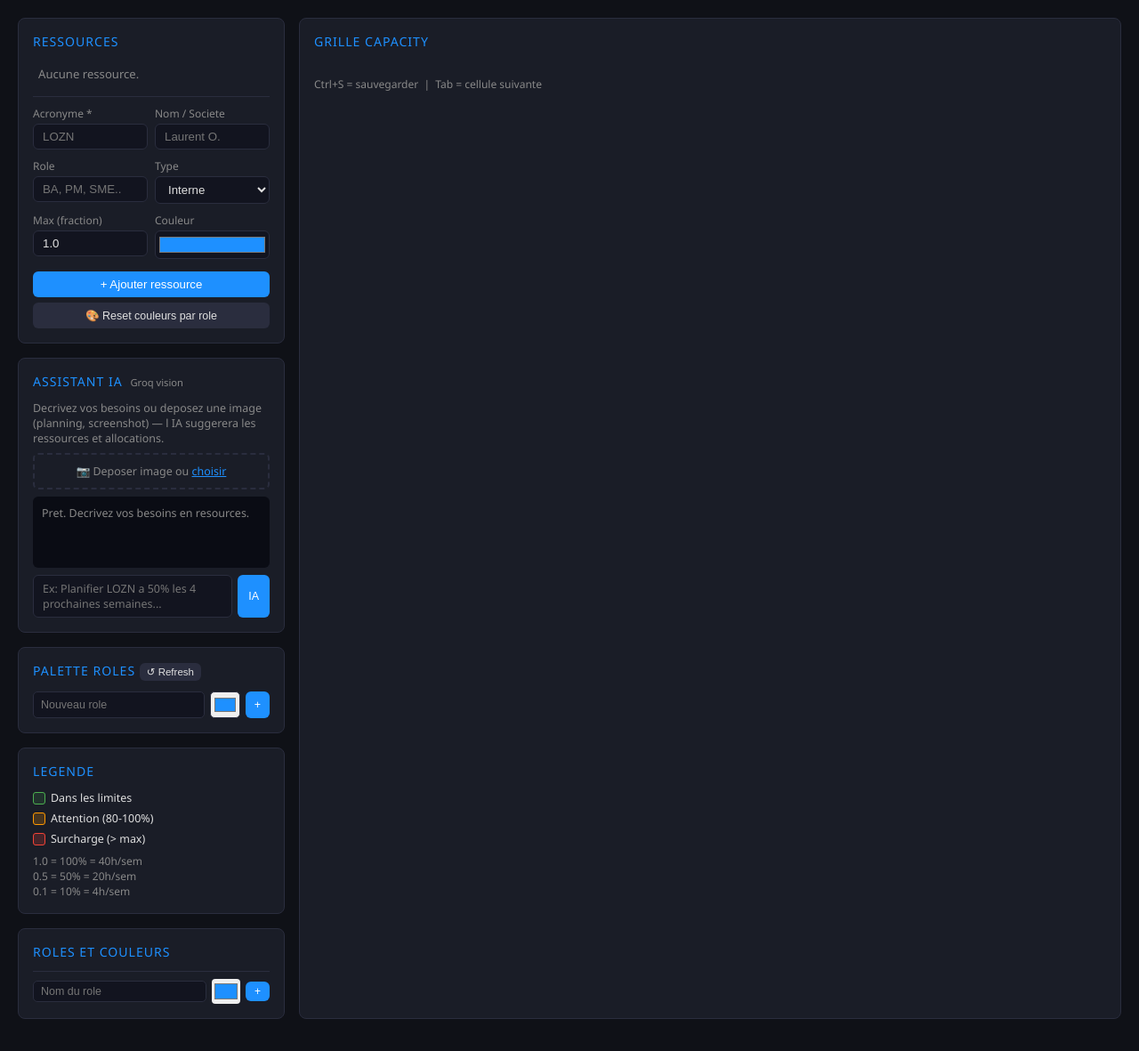
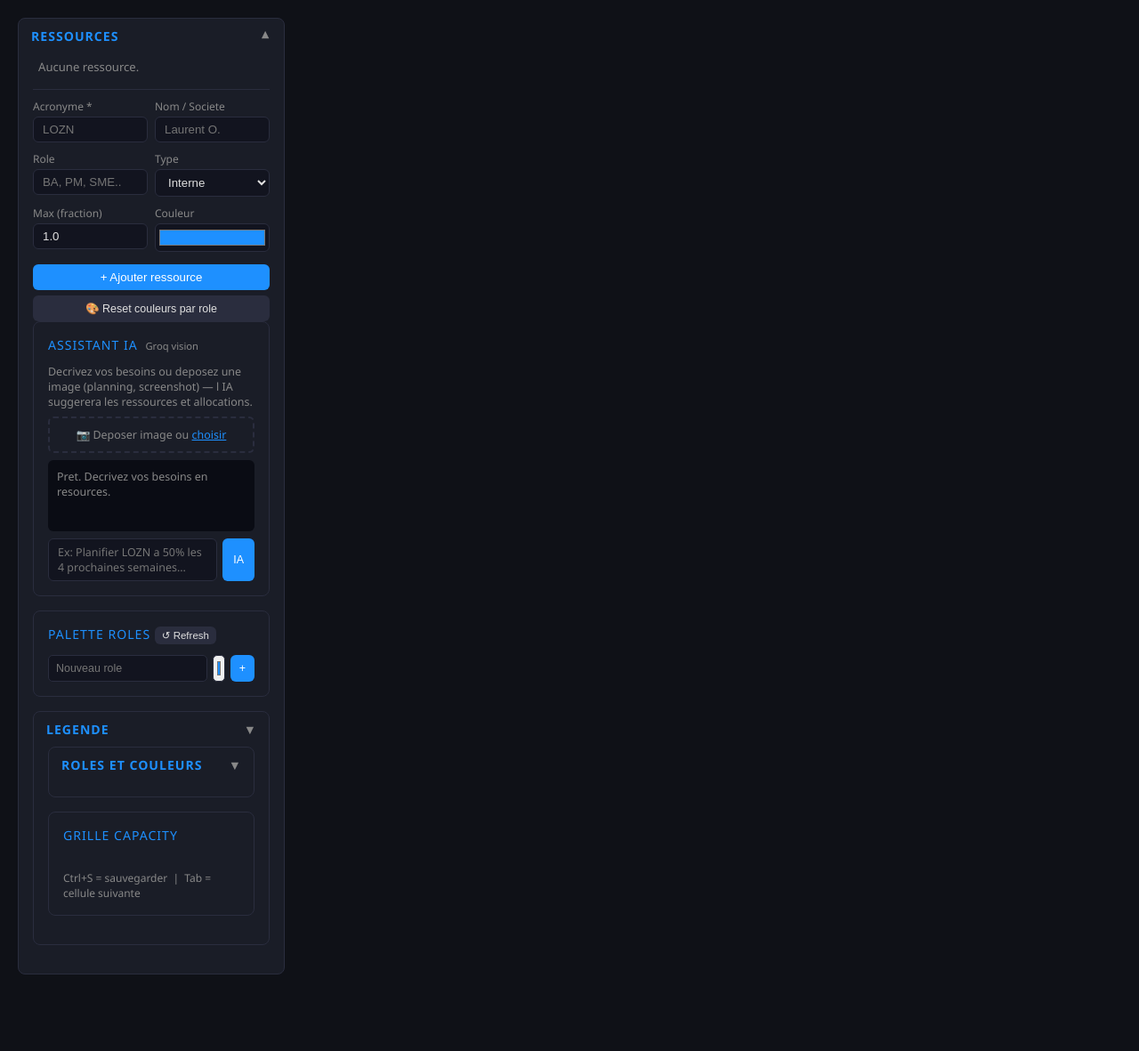
Before and after one commit to beyp/ProjectMind, a Python web app: template templates/capacity.html in a window 1280 px wide. Shown: the part 52-1233 px from the top of the page at 89% size. After the commit the page ends 1147 px from the top, so only its background shows below. Run offline with Jinja, Linux system fonts and the light colour scheme; the template is opened without the code that fills it, so the values that code supplies are empty.

Commit message:
feat: accordion sidebar in capacity planning - collapsible sections with localStorage state

```diff
--- a/templates/capacity.html
+++ b/templates/capacity.html
@@ -26,6 +26,27 @@
 .card{background:var(--card);border:1px solid var(--border);border-radius:8px;padding:16px;margin-bottom:16px;}
 .card-ttl{color:var(--accent);font-size:0.88rem;text-transform:uppercase;
   letter-spacing:1px;margin-bottom:12px;}
+/* Accordéon */
+.acc-header{
+  display:flex;align-items:center;justify-content:space-between;
+  cursor:pointer;padding:10px 14px;margin:-16px -16px 0 -16px;
+  border-radius:8px 8px 0 0;user-select:none;
+  transition:background 0.15s;
+}
+.acc-header:hover{background:color-mix(in srgb,var(--accent) 8%,transparent);}
+.acc-header .acc-title{
+  color:var(--accent);font-size:0.88rem;text-transform:uppercase;
+  letter-spacing:1px;font-weight:600;
+}
+.acc-header .acc-arrow{
+  color:var(--dim);font-size:0.9rem;transition:transform 0.2s;flex-shrink:0;
+}
+.acc-header.open .acc-arrow{transform:rotate(180deg);}
+.acc-body{overflow:hidden;transition:max-height 0.3s ease, opacity 0.2s;
+  max-height:2000px;opacity:1;}
+.acc-body.closed{max-height:0;opacity:0;pointer-events:none;}
+.card.acc-card{padding-top:0;}
+.card.acc-card .acc-body{padding-top:14px;}
 .fg{margin-bottom:10px;}
 .fg label{display:block;font-size:0.75rem;color:var(--dim);margin-bottom:3px;}
 .fg input,.fg select{width:100%;background:#12141f;border:1px solid var(--border);
@@ -91,7 +112,11 @@
   <!-- Panneau gauche -->
   <div>
     <div class="card">
-      <div class="card-ttl">Ressources</div>
+      <div class="acc-header open" id="acc-resources-hdr" onclick="toggleAcc('acc-resources')">
+  <span class="acc-title">Ressources</span>
+  <span class="acc-arrow">&#x25BC;</span>
+</div>
+<div class="acc-body" id="acc-resources-body">
       <div id="res-list">
         {% for res in resources %}
         <div class="res-item" data-id="{{ res.id }}">
@@ -232,7 +257,11 @@
     </div>
 
     <div class="card">
-      <div class="card-ttl">Legende</div>
+      <div class="acc-header " id="acc-legend-hdr" onclick="toggleAcc('acc-legend')">
+  <span class="acc-title">Legende</span>
+  <span class="acc-arrow">&#x25BC;</span>
+</div>
+<div class="acc-body closed" id="acc-legend-body">
       <div class="leg"><div class="leg-dot" style="background:color-mix(in srgb,var(--green) 15%,transparent);border:1px solid var(--green);"></div>Dans les limites</div>
       <div class="leg"><div class="leg-dot" style="background:color-mix(in srgb,var(--orange) 20%,transparent);border:1px solid var(--orange);"></div>Attention (80-100%)</div>
       <div class="leg"><div class="leg-dot" style="background:color-mix(in srgb,var(--red) 20%,transparent);border:1px solid var(--red);"></div>Surcharge (&gt; max)</div>
@@ -245,7 +274,11 @@
 
     <!-- Gestion des rôles -->
     <div class="card">
-      <div class="card-ttl">Roles et couleurs</div>
+      <div class="acc-header " id="acc-roles-hdr" onclick="toggleAcc('acc-roles')">
+  <span class="acc-title">Roles et couleurs</span>
+  <span class="acc-arrow">&#x25BC;</span>
+</div>
+<div class="acc-body closed" id="acc-roles-body">
       <div id="roles-list-mgmt" style="margin-bottom:10px;">
         {% for rc in role_colors %}
         <div style="display:flex;align-items:center;gap:6px;padding:3px 0;font-size:0.8rem;">
@@ -1022,6 +1055,51 @@
   }
 }
 
+
+// ── Accordéon panneau gauche ───────────────────────────────────────────────────
+var ACC_STORAGE = 'pm_capacity_acc_' + (typeof PID !== 'undefined' ? PID : '0');
+
+function toggleAcc(id) {
+  var hdr  = document.getElementById(id + '-hdr');
+  var body = document.getElementById(id + '-body');
+  if (!hdr || !body) return;
+
+  var isOpen = hdr.classList.contains('open');
+  if (isOpen) {
+    hdr.classList.remove('open');
+    body.classList.add('closed');
+  } else {
+    hdr.classList.add('open');
+    body.classList.remove('closed');
+  }
+
+  // Sauvegarder état dans localStorage
+  try {
+    var states = JSON.parse(localStorage.getItem(ACC_STORAGE) || '{}');
+    states[id] = !isOpen;
+    localStorage.setItem(ACC_STORAGE, JSON.stringify(states));
+  } catch(e) {}
+}
+
+// Restaurer états sauvegardés au chargement
+document.addEventListener('DOMContentLoaded', function() {
+  try {
+    var states = JSON.parse(localStorage.getItem(ACC_STORAGE) || '{}');
+    Object.keys(states).forEach(function(id) {
+      var hdr  = document.getElementById(id + '-hdr');
+      var body = document.getElementById(id + '-body');
+      if (!hdr || !body) return;
+      if (states[id]) {
+        hdr.classList.add('open');
+        body.classList.remove('closed');
+      } else {
+        hdr.classList.remove('open');
+        body.classList.add('closed');
+      }
+    });
+  } catch(e) {}
+});
+
 </script>
 <!-- Modal édition ressource -->
 <div class="moverlay" id="modal-edit-res" style="display:none;position:fixed;inset:0;background:rgba(0,0,0,0.75);z-index:1000;align-items:center;justify-content:center;">
```
